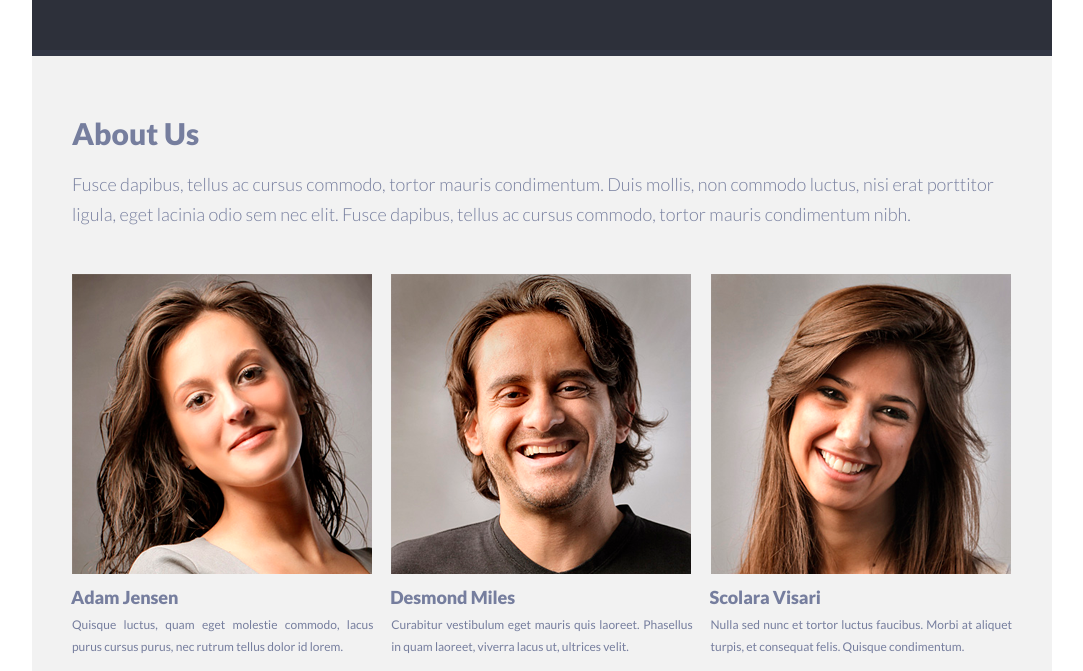
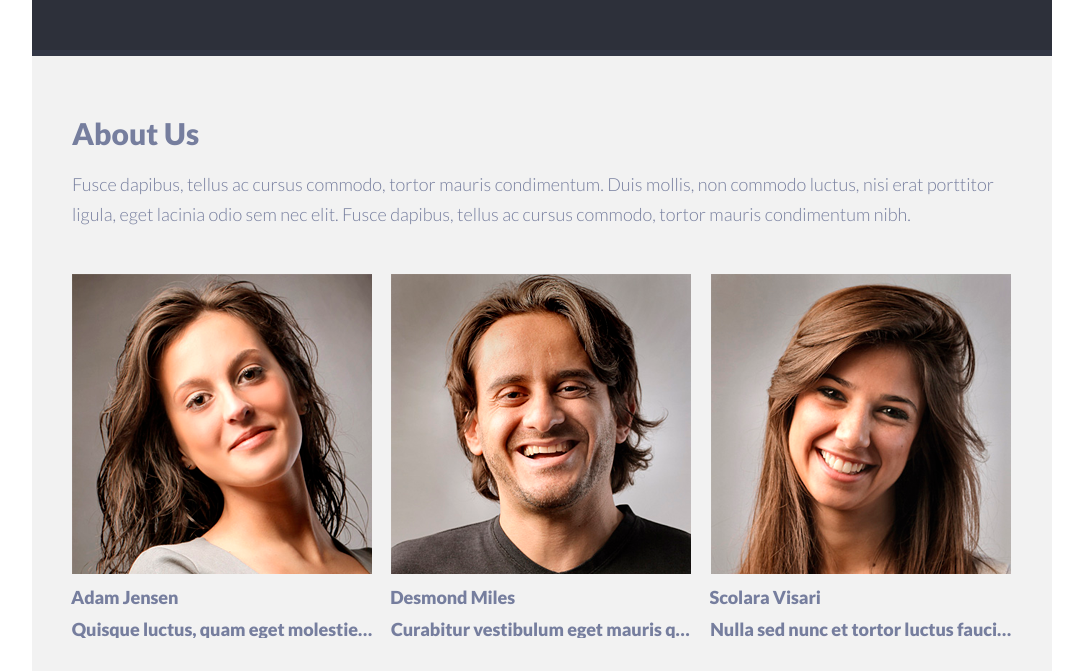
Before and after one commit to Soullnik/singolo, a plain HTML site: page singolo2.html in a window 1280 px wide. Shown: the part 814-1485 px from the top of the page, without its empty margins (98-1181 px from the left). Drawn offline with nearby package versions, Linux system fonts and the light colour scheme.

Commit message:
refactor: employee_info

```diff
--- a/singolo2.css
+++ b/singolo2.css
@@ -161,15 +161,14 @@
 }
 
 .employee_info {
-    font-size: 12px;
     color: #767e9e;
-    font-family: "Lato Regular";
-    margin-top: 14.5px;
-    font-family: 'Lato Regular', sans-serif;
-	font-size: 12px;
-	text-align: justify;
-	margin-top: 8px;
-	line-height: 22px;
+    font-family: 'Lato Black', sans-serif;
+    font-size: 18px;
+    letter-spacing: -0.006em;
+    overflow: hidden;
+    white-space: nowrap;
+    text-overflow: ellipsis;
+    margin: 13.6px 0 0 -0.2px;
 }
 
 .social {
```
